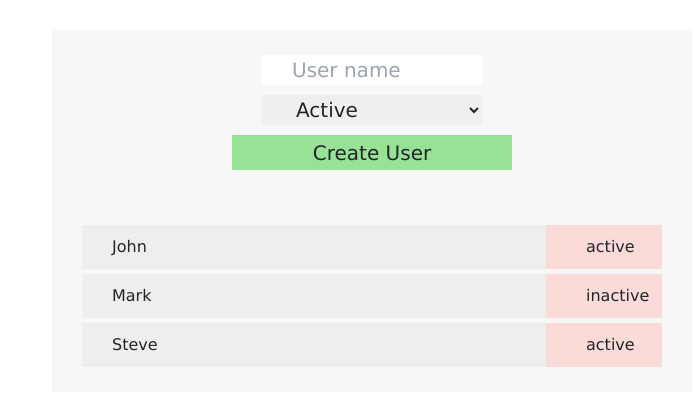
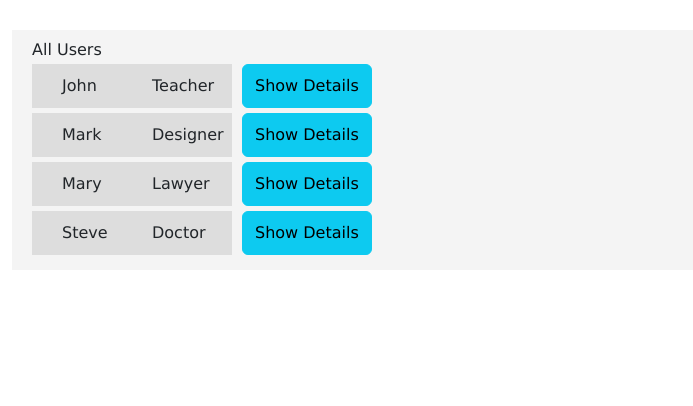
Before and after one commit to ShiyamS/Angular-eShopping, an Angular app: page / in a window 1280 px wide. Shown: the top 406 px of the page, without its empty margins (268-961 px from the left). Built offline with nearby package versions, Linux system fonts and the light colour scheme.

Commit message:
User Data Service - the emitted value we are subscribing

```diff
--- /dev/null
+++ b/src/app/all-users/all-users.component.css
@@ -0,0 +1,22 @@
+.user-container {
+  display: flex;
+  margin: 5px 0px;
+  padding: 0px;
+}
+
+.user-name {
+  width: 100px;
+  padding: 10px 30px;
+  background-color: #ddd;
+}
+
+.user-job {
+  width: 100px;
+  padding: 10px 20px;
+  background-color: #ddd;
+}
+
+button {
+  /* width: 100px; */
+  margin: 0px 10px;
+}
--- /dev/null
+++ b/src/app/all-users/all-users.component.html
@@ -0,0 +1,7 @@
+<div *ngFor="let user of users">
+  <div class="user-container">
+    <div class="user-name">{{user.name}}</div>
+    <div class="user-job">{{user.job}}</div>
+    <button class="btn btn-info" (click)="showDetails(user)">Show Details</button>
+  </div>
+</div>
--- /dev/null
+++ b/src/app/all-users/all-users.component.ts
@@ -0,0 +1,29 @@
+import { UsersService } from './../services/users.service';
+import { Component, OnInit } from '@angular/core';
+declare interface UsersData {
+  name: string;
+  job: string;
+  gender: string;
+  country: string;
+  age: number;
+  avatar: string;
+}
+
+@Component({
+  selector: 'app-all-users',
+  templateUrl: './all-users.component.html',
+  styleUrls: ['./all-users.component.css']
+})
+export class AllUsersComponent implements OnInit {
+  users: UsersData[] = [];
+  constructor(private usersService: UsersService) { }
+
+  ngOnInit(): void {
+    this.users = this.usersService.users;
+  }
+
+
+  showDetails(user: UsersData) {
+    this.usersService.getUserDetails(user);
+  }
+}
--- a/src/app/app.component.css
+++ b/src/app/app.component.css
@@ -2,16 +2,16 @@
   background-color: #fce4bf;
 } */
 
-.container {
+/* .container {
   width: 640px;
   margin: 30px auto;
   padding: 20px 30px;
   background-color: #f7f7f7;
-  font-family: "Lucida Sans";
-  /* display: flex;
+  font-family: "Lucida Sans"; */
+/* display: flex;
   justify-content: center; */
-  /* background: grey; */
-}
+/* background: grey; */
+/* } */
 
 /* .font-chnage {
   font-size: 16px;
@@ -23,7 +23,7 @@
   border: blue 7px solid;
 } */
 
-.user-div {
+/* .user-div {
   display: flex;
   margin: 5px 0px;
 }
@@ -37,4 +37,12 @@
   width: 20%;
   padding: 10px 40px;
   background-color: #fadbd8;
+} */
+
+.container {
+  width: 720px;
+  margin: 30px auto;
+  padding: 10px 20px;
+  background-color: #f4f4f4;
+  display: flex;
 }
--- a/src/app/app.component.html
+++ b/src/app/app.component.html
@@ -171,7 +171,7 @@
     <app-javascript></app-javascript> -->
 
 <!-- Creating a Data Service -->
-<div class="container">
+<!-- <div class="container">
   <app-add-user></app-add-user>
   <div class="user-div" *ngFor="let user of users">
     <div class="user-name">
@@ -181,6 +181,18 @@
       {{user.status}}
     </div>
   </div>
-</div>
+</div> -->
 
 <!-- </div> -->
+
+<!-- User Data Service -->
+
+<div class="container">
+  <div>
+    <h2>All Users</h2>
+    <app-all-users></app-all-users>
+  </div>
+  <div>
+    <app-user-detail></app-user-detail>
+  </div>
+</div>
--- a/src/app/app.component.ts
+++ b/src/app/app.component.ts
@@ -8,26 +8,26 @@ import { UserService } from './services/user.service';
   styleUrls: ['./app.component.css'],
 })
 export class AppComponent implements OnInit {
-  title = 'AngularApp';
+  // title = 'AngularApp';
 
 
 
 
-  @ViewChild('dobInput')
-  dob!: ElementRef;
+  // @ViewChild('dobInput')
+  // dob!: ElementRef;
 
-  @ViewChild('ageInput') age!: ElementRef;
+  // @ViewChild('ageInput') age!: ElementRef;
 
-  // Child Comp
+  // // Child Comp
 
-  @ViewChild(DemoComponent, { static: true }) demo?: DemoComponent;
+  // @ViewChild(DemoComponent, { static: true }) demo?: DemoComponent;
 
-  constructor(private userService: UserService) {
+  // constructor(private userService: UserService) {
 
-  }
+  // }
 
   ngOnInit(): void {
-    this.users = this.userService.users
+    // this.users = this.userService.users
   }
   // calculateAge() {
   //   let birthYear = new Date(this.dob.nativeElement.value).getFullYear();
@@ -38,39 +38,39 @@ export class AppComponent implements OnInit {
   //   this.age.nativeElement.value = age;
   // }
 
-  cards = [
-    { title: 'Random Title 1', cardImage: "https://picsum.photos/100/100", likes: 800 },
-    { title: 'Random Title 2', cardImage: "https://picsum.photos/100/100", likes: 500 },
-    { title: 'Random Title 2', cardImage: "https://picsum.photos/100/100", likes: 100 },
-  ]
+  // cards = [
+  //   { title: 'Random Title 1', cardImage: "https://picsum.photos/100/100", likes: 800 },
+  //   { title: 'Random Title 2', cardImage: "https://picsum.photos/100/100", likes: 500 },
+  //   { title: 'Random Title 2', cardImage: "https://picsum.photos/100/100", likes: 100 },
+  // ]
 
 
-  mostLikedCard() {
-    let copyCards = [...this.cards]
-    return copyCards.sort((curr, next) => next.likes - curr.likes)[0].likes;
-  }
+  // mostLikedCard() {
+  //   let copyCards = [...this.cards]
+  //   return copyCards.sort((curr, next) => next.likes - curr.likes)[0].likes;
+  // }
 
-  mostLikes = this.mostLikedCard();
+  // mostLikes = this.mostLikedCard();
 
-  // Based on condition we are setting the background color
-  active: boolean = false
+  // // Based on condition we are setting the background color
+  // active: boolean = false
 
-  displayNotify: boolean = false;
+  // displayNotify: boolean = false;
 
-  notifyMe() {
-    this.displayNotify = true;
-  }
+  // notifyMe() {
+  //   this.displayNotify = true;
+  // }
 
-  userValue: string = ''
+  // userValue: string = ''
 
-  getValue(value: string) {
-    this.userValue = value;
-    console.log(value);
-  }
+  // getValue(value: string) {
+  //   this.userValue = value;
+  //   console.log(value);
+  // }
 
-  // Data Serive
+  // // Data Serive
 
-  users: { name: string, status: string }[] = [];
+  // users: { name: string, status: string }[] = [];
 
 
 }
--- a/src/app/app.module.ts
+++ b/src/app/app.module.ts
@@ -28,16 +28,19 @@ import { EnrollService } from './services/enroll.service';
 import { AddUserComponent } from './add-user/add-user.component';
 import { UserService } from './services/user.service';
 import { LoggerService } from './services/logger.service';
+import { UsersService } from './services/users.service';
+import { AllUsersComponent } from './all-users/all-users.component';
+import { UserDetailComponent } from './user-detail/user-detail.component';
 
 @NgModule({
   declarations: [
-    AppComponent, ContainerComponent, NavComponent, HeaderComponent, NotificationComponent, SearchComponent, ProductsComponent, FilterComponent, DemoComponent, CustomerComponent, NgContentComponent, ContentChilcComponent, SetBackgroundDirective, HighlighterDirective, HoverDirective, BetterHighlighterDirective, ClassDirective, Highlighter2Directive, StyleDirective, IfDirective, AngularComponent, JavascriptComponent, AddUserComponent
+    AppComponent, ContainerComponent, NavComponent, HeaderComponent, NotificationComponent, SearchComponent, ProductsComponent, FilterComponent, DemoComponent, CustomerComponent, NgContentComponent, ContentChilcComponent, SetBackgroundDirective, HighlighterDirective, HoverDirective, BetterHighlighterDirective, ClassDirective, Highlighter2Directive, StyleDirective, IfDirective, AngularComponent, JavascriptComponent, AddUserComponent, AllUsersComponent, UserDetailComponent
   ],
   imports: [
     BrowserModule,
     FormsModule,
   ],
-  providers: [EnrollService, UserService, LoggerService],
+  providers: [EnrollService, UserService, LoggerService, UsersService],
   bootstrap: [AppComponent]
 })
 export class AppModule { }
--- /dev/null
+++ b/src/app/services/users.service.ts
@@ -0,0 +1,25 @@
+import { EventEmitter } from "@angular/core"
+declare interface UsersData {
+  name: string;
+  job: string;
+  gender: string;
+  country: string;
+  age: number;
+  avatar: string;
+}
+export class UsersService {
+  users = [
+    { name: 'John', job: 'Teacher', gender: 'Male', country: 'unitedStates', age: 35, avatar: 'https://images.unsplash.com/photo-1507003211169-0a1dd7228f2d?ixlib=rb-4.0.3&ixid=M3wxMjA3fDB8MHxzZWFyY2h8NHx8cmFuZG9tJTIwcGVvcGxlfGVufDB8fDB8fHww&w=1000&q=80' },
+    { name: 'Mark', job: 'Designer', gender: 'Male', country: 'unitedStates', age: 35, avatar: 'https://media.istockphoto.com/id/1399366111/photo/handsome-young-mixed-race-man-smiling-and-happy-while-standing-in-studio-isolated-against-a.webp?b=1&s=170667a&w=0&k=20&c=odwoJctbPxx-EcHHK7E3ih0yjCW1tG-W1LyYqgCaILc=' },
+    { name: 'Mary', job: 'Lawyer', gender: 'Female', country: 'unitedStates', age: 35, avatar: 'https://encrypted-tbn0.gstatic.com/images?q=tbn:ANd9GcQquDTt_XzP1TYalBhD7i2fOdndWQGJZf5Cdw&usqp=CAU' },
+    { name: 'Steve', job: 'Doctor', gender: 'Female', country: 'unitedStates', age: 35, avatar: 'https://i.pinimg.com/originals/ae/ec/c2/aeecc22a67dac7987a80ac0724658493.jpg' },
+  ]
+
+
+  ShowUserDetail: EventEmitter<UsersData> = new EventEmitter<UsersData>();
+
+  getUserDetails(user: UsersData) {
+    this.ShowUserDetail.emit(user);
+  }
+
+}
--- /dev/null
+++ b/src/app/user-detail/user-detail.component.css
@@ -0,0 +1,9 @@
+.container {
+  margin: 20px 0px;
+  background-color: #dedede;
+  padding: 20px 20px;
+  display: flex;
+}
+.user-detail {
+  padding: 20px 20px;
+}
--- /dev/null
+++ b/src/app/user-detail/user-detail.component.html
@@ -0,0 +1,12 @@
+<div class="container" *ngIf="user != undefined ">
+  <div>
+    <img src={{user.avatar}} height="120" width="120" alt="">
+  </div>
+  <div class="user-detail">
+    <p><b>Name:</b>{{user.name}}</p>
+    <p><b>Occupation:</b>{{user.job}}</p>
+    <p><b>Country:</b>{{user.country}}</p>
+    <p><b>Gender:</b>{{user.gender}}</p>
+    <p><b>Age:</b>{{user.age}}</p>
+  </div>
+</div>
--- /dev/null
+++ b/src/app/user-detail/user-detail.component.ts
@@ -0,0 +1,31 @@
+import { UsersService } from '../services/users.service';
+import { } from './../services/user.service';
+import { Component, OnInit } from '@angular/core';
+declare interface UsersData {
+  name: string;
+  job: string;
+  gender: string;
+  country: string;
+  age: number;
+  avatar: string;
+}
+
+@Component({
+  selector: 'app-user-detail',
+  templateUrl: './user-detail.component.html',
+  styleUrls: ['./user-detail.component.css']
+})
+export class UserDetailComponent implements OnInit {
+  user!: UsersData;
+
+  constructor(private UsersService: UsersService) { }
+
+
+  ngOnInit() {
+    this.UsersService.ShowUserDetail.subscribe((data) => {
+      this.user = data;
+    })
+
+    console.log("Ng on init called")
+  }
+}
```
Also changed, not shown: 2 other files (tests, documents, lock files or other folders).
